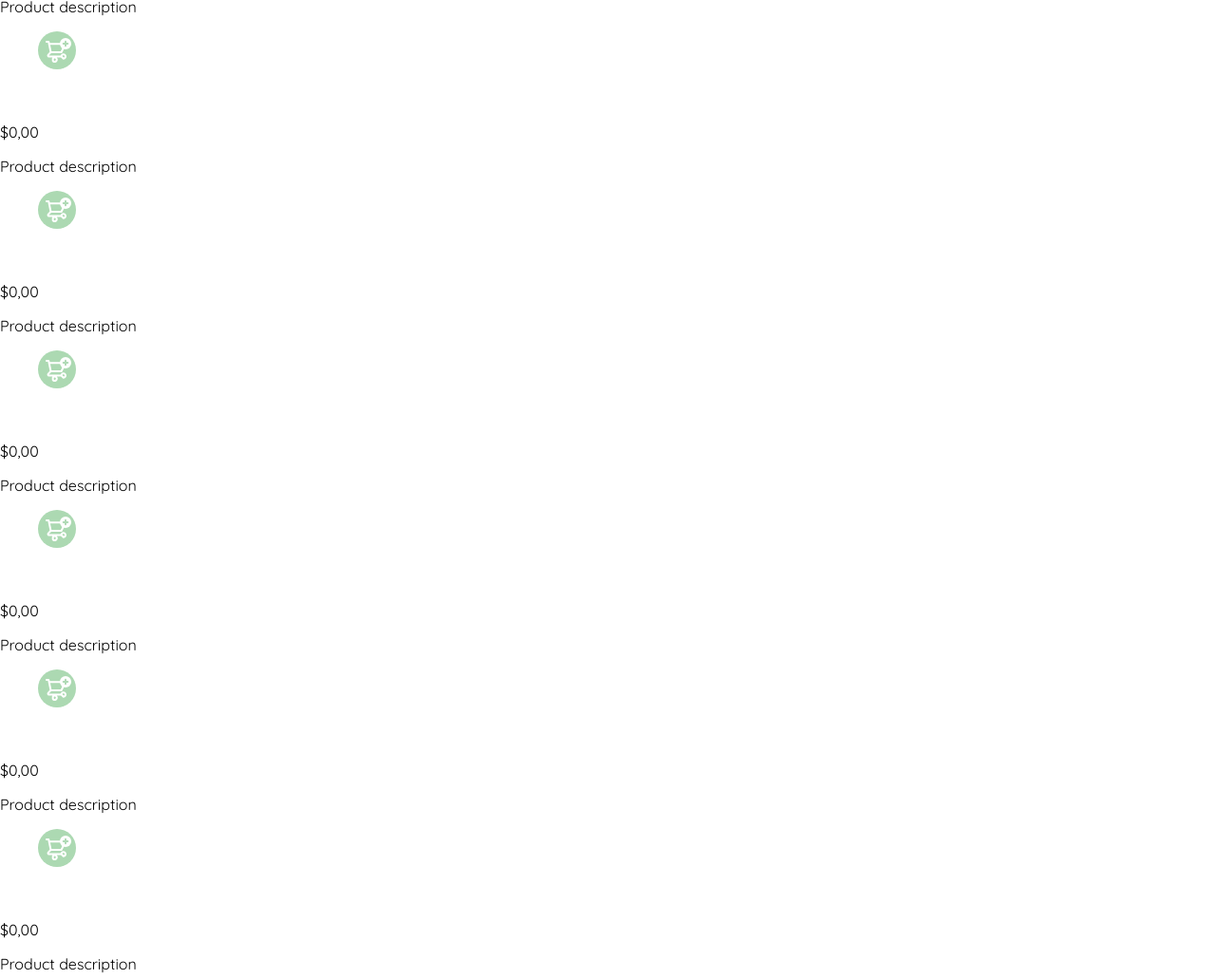
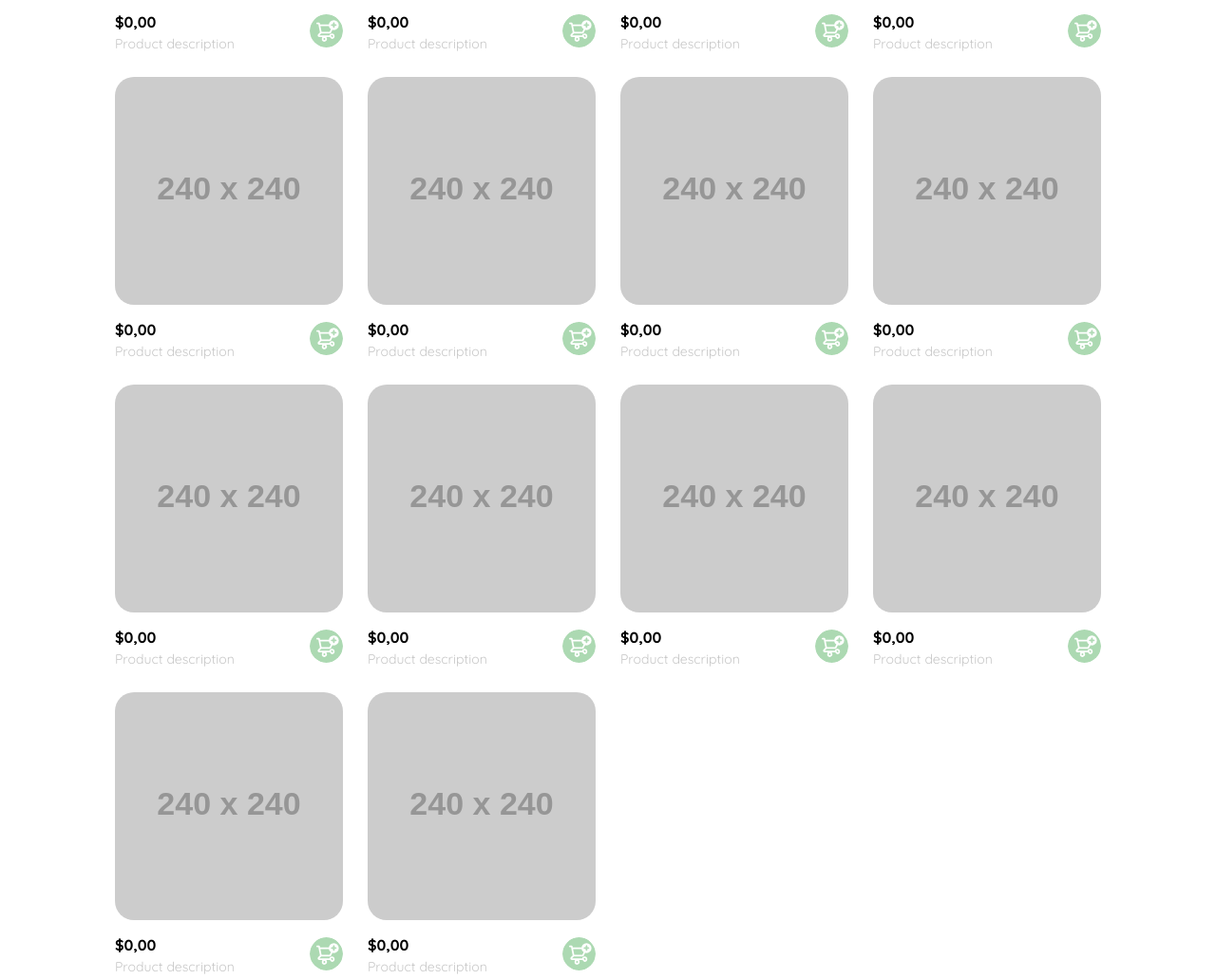
Before and after one commit to stevenfvalladares/yardsale-template, a plain HTML site: page index.html in a window 1280 px wide. Shown: the part 243-1274 px from the top of the page at 95% size. Drawn offline with Linux system fonts and the light colour scheme; placeholder pictures from the web are drawn by us.

Commit message:
Styles are added to the home page

```diff
--- a/css/responsive.css
+++ b/css/responsive.css
@@ -1,5 +1,20 @@
 @media (max-width: 640px) {
+    /* Login */
     .logo {
         display: block;
     }
+
+    /* Home */
+    .cards-container {
+        grid-template-columns: repeat(auto-fill, 140px);
+    }
+
+    .product-card {
+        width: 140px;
+    }
+
+    .product-card img {
+        width: 140px;
+        height: 140px;
+    }
 }
--- a/css/style.css
+++ b/css/style.css
@@ -29,7 +29,7 @@ body {
 }
 
 /*========================================*/
-/*--------------- [_Global] --------------*/
+/*--------------- [_Login] --------------*/
 /*========================================*/
 .login {
     width: 100%;
@@ -163,3 +163,54 @@ body {
     color: var(--hospital-green);
     text-decoration: none;
 }
+
+/*========================================*/
+/*--------------- [_Home] --------------*/
+/*========================================*/
+.cards-container {
+    display: grid;
+    grid-template-columns: repeat(auto-fill, 240px);
+    gap: 26px;
+    place-content: center;
+}
+
+.product-card {
+    width: 240px;
+}
+
+.product-card img {
+    width: 240px;
+    height: 240px;
+    border-radius: 20px;
+    object-fit: cover;
+}
+
+.product-info {
+    display: flex;
+    justify-content: space-between;
+    align-items: center;
+    margin-top: 12px;
+}
+
+.product-info figure {
+    margin: 0;
+}
+
+.product-info figure img {
+    width: 35px;
+    height: 35px;
+}
+
+.product-info div p:nth-child(1) {
+    font-weight: bold;
+    font-size: var(--md);
+    margin-top: 0;
+    margin-bottom: 4px;
+}
+
+.product-info div p:nth-child(2) {
+    font-size: var(--sm);
+    margin-top: 0;
+    margin-bottom: 0;
+    color: var(--very-light-pink);
+}
--- a/index.html
+++ b/index.html
@@ -14,7 +14,8 @@
         <div class="cards-container">
 
             <div class="product-card">
-                <img src="" alt="">
+                <img src="http://via.placeholder.com/240" alt="">
+                <div class="product-info">
                     <div>
                         <p>$0,00</p>
                         <p>Product description</p>
@@ -23,8 +24,10 @@
                         <img src="./images/bt_add_to_cart.svg" alt="">
                     </figure>
                 </div>
+            </div>
             <div class="product-card">
-                <img src="" alt="">
+                <img src="http://via.placeholder.com/240" alt="">
+                <div class="product-info">
                     <div>
                         <p>$0,00</p>
                         <p>Product description</p>
@@ -33,8 +36,10 @@
                         <img src="./images/bt_add_to_cart.svg" alt="">
                     </figure>
                 </div>
+            </div>
             <div class="product-card">
-                <img src="" alt="">
+                <img src="http://via.placeholder.com/240" alt="">
+                <div class="product-info">
                     <div>
                         <p>$0,00</p>
                         <p>Product description</p>
@@ -43,8 +48,10 @@
                         <img src="./images/bt_add_to_cart.svg" alt="">
                     </figure>
                 </div>
+            </div>
             <div class="product-card">
-                <img src="" alt="">
+                <img src="http://via.placeholder.com/240" alt="">
+                <div class="product-info">
                     <div>
                         <p>$0,00</p>
                         <p>Product description</p>
@@ -53,8 +60,10 @@
                         <img src="./images/bt_add_to_cart.svg" alt="">
                     </figure>
                 </div>
+            </div>
             <div class="product-card">
-                <img src="" alt="">
+                <img src="http://via.placeholder.com/240" alt="">
+                <div class="product-info">
                     <div>
                         <p>$0,00</p>
                         <p>Product description</p>
@@ -63,8 +72,10 @@
                         <img src="./images/bt_add_to_cart.svg" alt="">
                     </figure>
                 </div>
+            </div>
             <div class="product-card">
-                <img src="" alt="">
+                <img src="http://via.placeholder.com/240" alt="">
+                <div class="product-info">
                     <div>
                         <p>$0,00</p>
                         <p>Product description</p>
@@ -73,8 +84,10 @@
                         <img src="./images/bt_add_to_cart.svg" alt="">
                     </figure>
                 </div>
+            </div>
             <div class="product-card">
-                <img src="" alt="">
+                <img src="http://via.placeholder.com/240" alt="">
+                <div class="product-info">
                     <div>
                         <p>$0,00</p>
                         <p>Product description</p>
@@ -83,8 +96,10 @@
                         <img src="./images/bt_add_to_cart.svg" alt="">
                     </figure>
                 </div>
+            </div>
             <div class="product-card">
-                <img src="" alt="">
+                <img src="http://via.placeholder.com/240" alt="">
+                <div class="product-info">
                     <div>
                         <p>$0,00</p>
                         <p>Product description</p>
@@ -93,8 +108,10 @@
                         <img src="./images/bt_add_to_cart.svg" alt="">
                     </figure>
                 </div>
+            </div>
             <div class="product-card">
-                <img src="" alt="">
+                <img src="http://via.placeholder.com/240" alt="">
+                <div class="product-info">
                     <div>
                         <p>$0,00</p>
                         <p>Product description</p>
@@ -103,8 +120,10 @@
                         <img src="./images/bt_add_to_cart.svg" alt="">
                     </figure>
                 </div>
+            </div>
             <div class="product-card">
-                <img src="" alt="">
+                <img src="http://via.placeholder.com/240" alt="">
+                <div class="product-info">
                     <div>
                         <p>$0,00</p>
                         <p>Product description</p>
@@ -113,6 +132,55 @@
                         <img src="./images/bt_add_to_cart.svg" alt="">
                     </figure>
                 </div>
+            </div>
+            <div class="product-card">
+                <img src="http://via.placeholder.com/240" alt="">
+                <div class="product-info">
+                    <div>
+                        <p>$0,00</p>
+                        <p>Product description</p>
+                    </div>
+                    <figure>
+                        <img src="./images/bt_add_to_cart.svg" alt="">
+                    </figure>
+                </div>
+            </div>
+            <div class="product-card">
+                <img src="http://via.placeholder.com/240" alt="">
+                <div class="product-info">
+                    <div>
+                        <p>$0,00</p>
+                        <p>Product description</p>
+                    </div>
+                    <figure>
+                        <img src="./images/bt_add_to_cart.svg" alt="">
+                    </figure>
+                </div>
+            </div>
+            <div class="product-card">
+                <img src="http://via.placeholder.com/240" alt="">
+                <div class="product-info">
+                    <div>
+                        <p>$0,00</p>
+                        <p>Product description</p>
+                    </div>
+                    <figure>
+                        <img src="./images/bt_add_to_cart.svg" alt="">
+                    </figure>
+                </div>
+            </div>
+            <div class="product-card">
+                <img src="http://via.placeholder.com/240" alt="">
+                <div class="product-info">
+                    <div>
+                        <p>$0,00</p>
+                        <p>Product description</p>
+                    </div>
+                    <figure>
+                        <img src="./images/bt_add_to_cart.svg" alt="">
+                    </figure>
+                </div>
+            </div>
 
         </div>
     </section>
```
Lines whose indentation alone changed are shown as unchanged.
